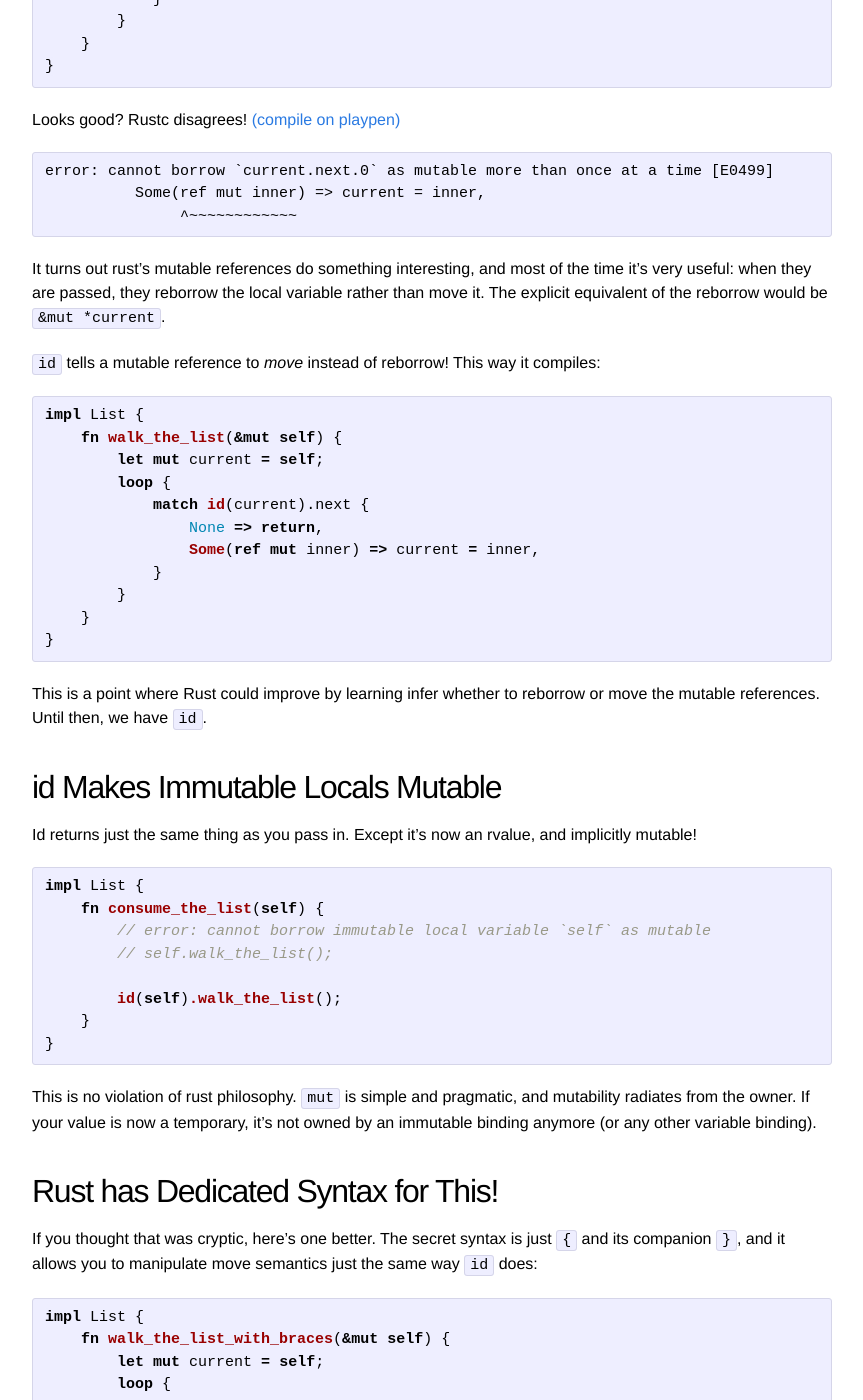
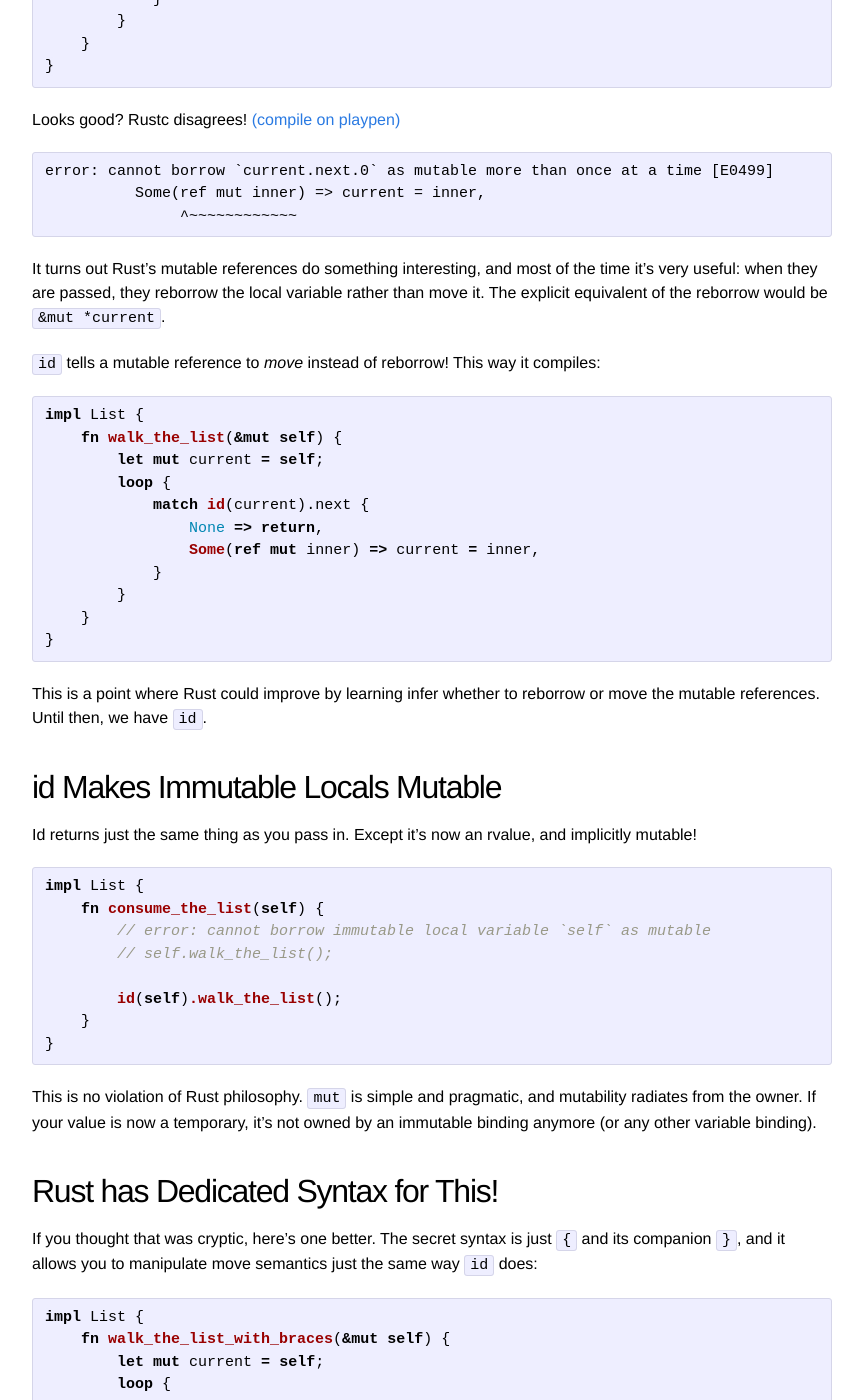
Before and after one commit to bluss/bluss.github.io, a Jekyll site: the page built from _posts/2015-10-11-stuff-the-identity-function-does.markdown, in a window 1280 px wide and 1400 px high, scrolled down 1211 px. Shown: the whole window, without its empty margins (208-1071 px from the left). Built offline with Jekyll 4.4.1, drawn with Linux system fonts in a browser that asks for light colours.

Commit message:
Fix spelling

```diff
--- a/_posts/2015-10-11-stuff-the-identity-function-does.markdown
+++ b/_posts/2015-10-11-stuff-the-identity-function-does.markdown
@@ -70,7 +70,7 @@ error: cannot borrow `current.next.0` as mutable more than once at a time [E0499
 
 [gisterr]: https://play.rust-lang.org/?gist=613e13fd515bfca647ca&version=stable
 
-It turns out rust's mutable references do something interesting, and most of
+It turns out Rust's mutable references do something interesting, and most of
 the time it's very useful: when they are passed, they reborrow the local variable
 rather than move it. The explicit equivalent of the reborrow would be `&mut *current`.
 
@@ -110,7 +110,7 @@ impl List {
 }
 {% endhighlight %}
 
-This is no violation of rust philosophy. `mut` is simple and pragmatic, and
+This is no violation of Rust philosophy. `mut` is simple and pragmatic, and
 mutability radiates from the owner. If your value is now a temporary, it's
 not owned by an immutable binding anymore (or any other variable binding).
 
```
